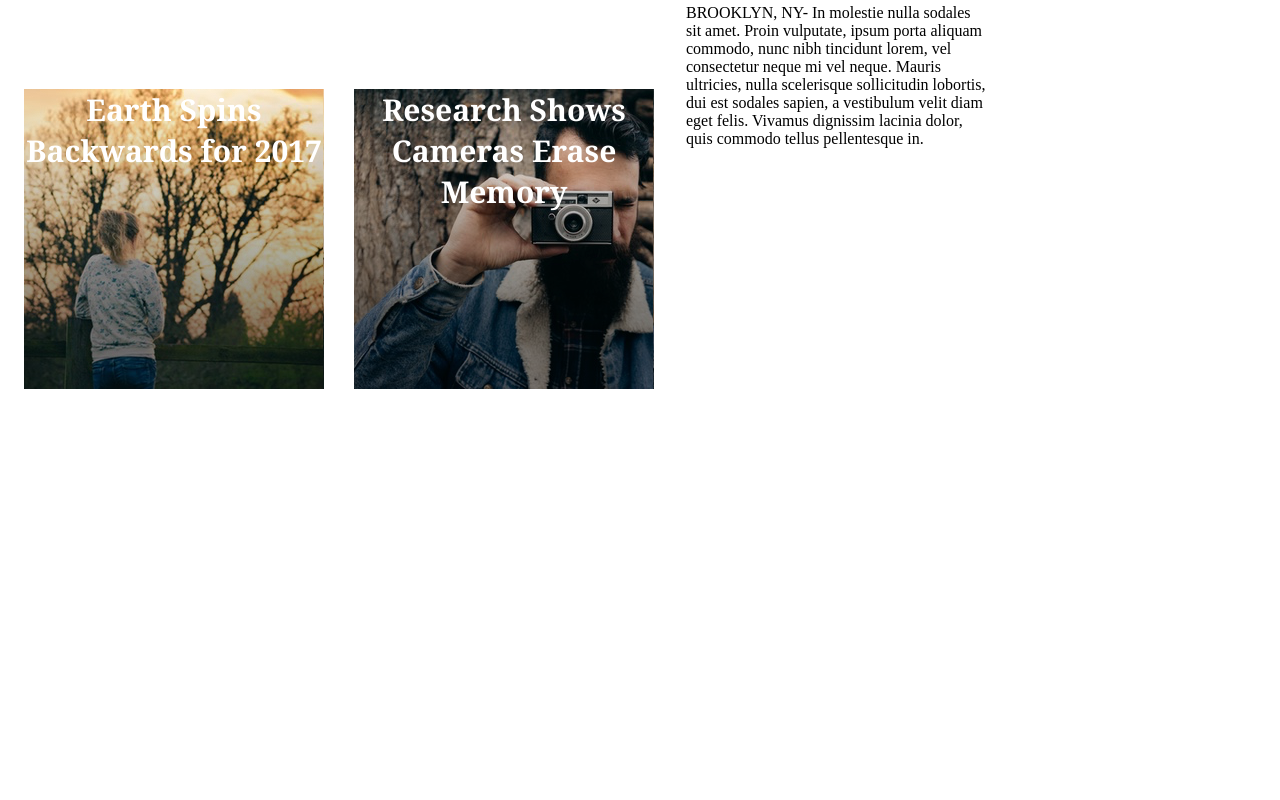
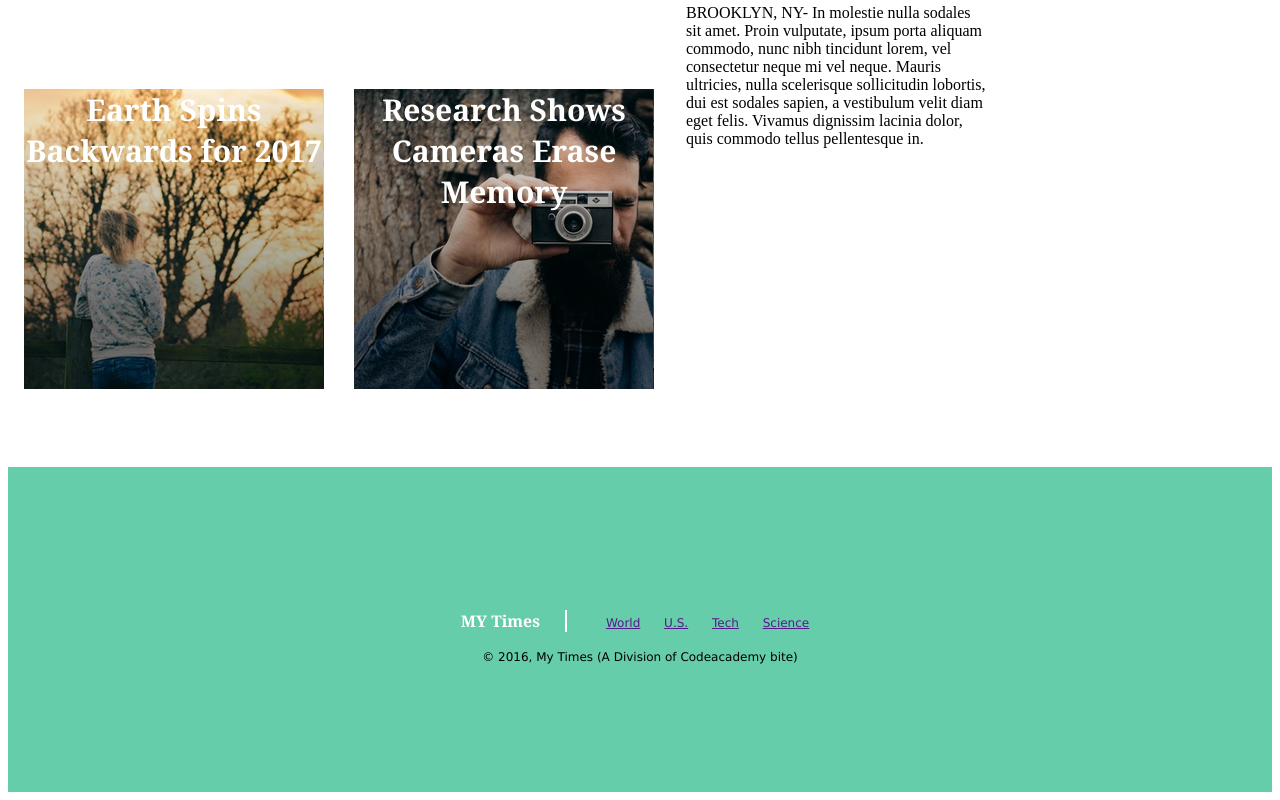
Before and after one commit to rct225/my-times, a plain HTML site: page index.html in a window 1280 px wide. Shown: the part 811-1611 px from the top of the page. Before the commit the page ends 1278 px from the top, so only its background shows below. Drawn offline with Linux system fonts and the light colour scheme.

Commit message:
added and styled footer

```diff
--- a/index.html
+++ b/index.html
@@ -71,7 +71,18 @@
         </div>
       </div>
     </div>
-    </main>
+    <footer>
+      <div class="footer-text">
+        <span class="title">MY Times</span>
+        <nav>
+          <span><a href="">World</a></span>
+          <span><a href="">U.S.</a></span>
+          <span><a href="">Tech</a></span>
+          <span><a href="">Science</a></span>
+        </nav>
+      </div>
+      <div>&copy 2016, My Times (A Division of Codeacademy bite)</div>
+    </footer>
 
   </body>
 </html>
--- a/resources/css/style.css
+++ b/resources/css/style.css
@@ -14,6 +14,34 @@ header {
 
 header nav {
   padding-right: 40px;
+}
+
+footer {
+  display: flex;
+  align-items: center;
+  justify-content: center;
+  flex-direction: column;
+  background-color: MediumAquamarine;
+  margin: auto;
+  font-family: Verdana;
+  font-size: 12px;
+  width: 100%;
+  height: 325px;
+}
+
+footer .title {
+  display: inline-block;
+  border-right: 2px solid white;
+  padding-right: 25px;
+  font-family: Georgia;
+  font-size: 16px;
+  font-weight: bold;
+  color: white;
+}
+
+footer nav {
+  display: inline-block;
+  padding-left: 25px;
 }
 
 .stories {
```
